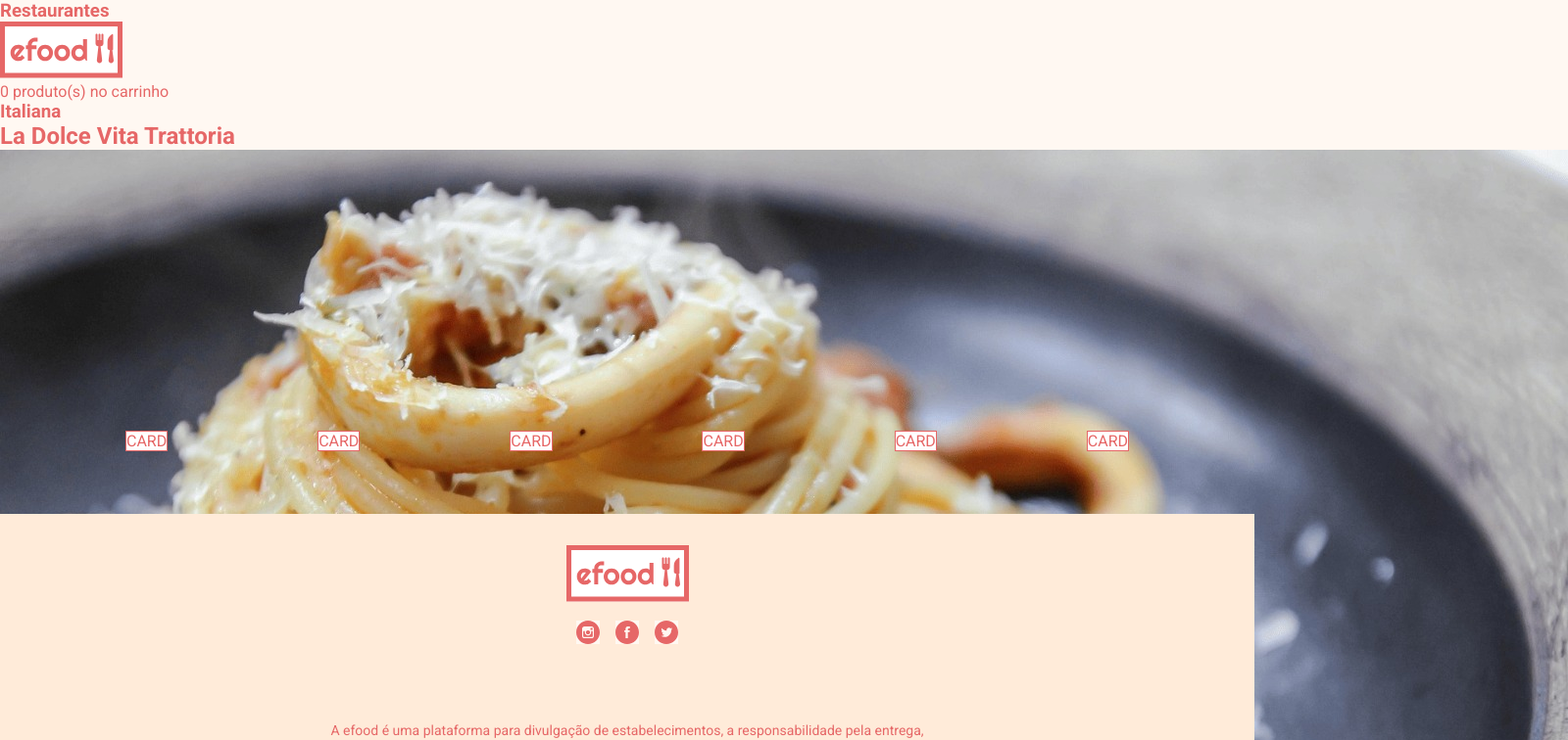
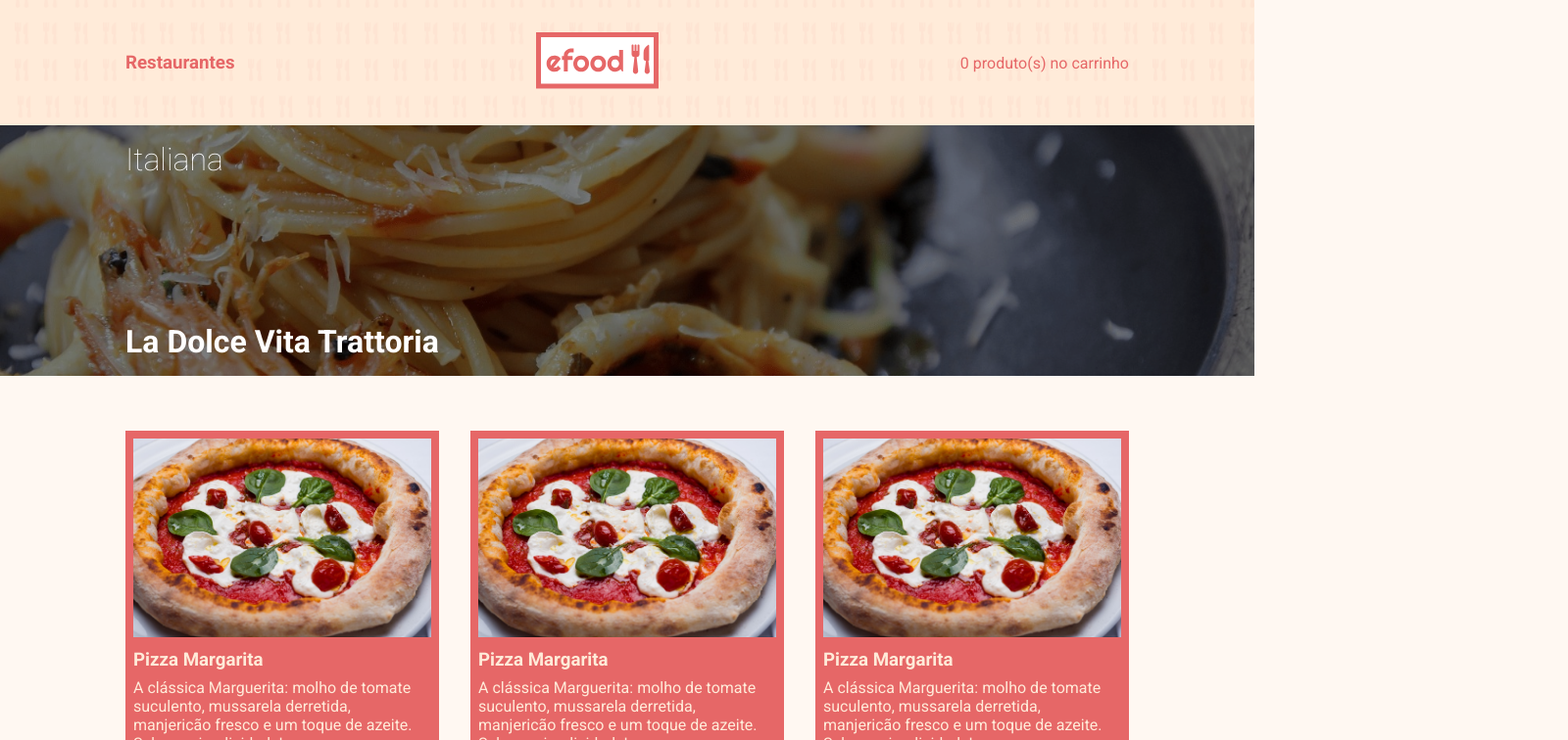
Before and after one commit to tiagolimar/efood-EBAC, a React (Vite) app: page /perfil in a window 1280 px wide. Shown: the top 756 px of the page at 98% size, 1600 px wide, since content can reach past the window. Built offline with nearby package versions, Linux system fonts and the light colour scheme.

Commit message:
correcoes do perfil

```diff
--- a/src/globalStyles.tsx
+++ b/src/globalStyles.tsx
@@ -14,6 +14,10 @@ export const GlobalStyles = createGlobalStyle`
         color: ${Cores.laranjaEscuro};
         font-family: 'Roboto';
     }
+
+    body {
+        overflow-x: hidden;
+    }
 `
 
 export { Cores } ;
--- a/src/pages/Home/components/Cards/index.tsx
+++ b/src/pages/Home/components/Cards/index.tsx
@@ -22,8 +22,8 @@ const Cards = () => (
             </div>
             <div className="description">
                 <p>
-                    Lorem ipsum dolor sit amet consectetur adipisicing elit. Labore, incidunt exercitationem. Dolorum asperiores quia enim, veniam dolorem sit a obcaecati possimus libero cum dolore non,
-                    ipsa optio mollitia perspiciatis nobis?
+                    Peça já o melhor da culinária japonesa no conforto da sua casa! Sushis frescos, sashimis deliciosos e pratos quentes irresistíveis.
+                    Entrega rápida, embalagens cuidadosas e qualidade garantida.<br/>Experimente o Japão sem sair do lar com nosso delivery!
                 </p>
                 <Link to='/perfil'>Saiba mais</Link>
             </div>
--- a/src/pages/Profile/components/Cards/index.tsx
+++ b/src/pages/Profile/components/Cards/index.tsx
@@ -1,8 +1,19 @@
 import CardsStyles from "./styles";
+import pizzaMargarita from "../../../../image/pizza-margarita.png"
 
 const Cards = () => (
     <CardsStyles>
-        CARD
+        <div className="div-image">
+            <img src={pizzaMargarita} alt="" />
+        </div>
+        <h3>Pizza Margarita</h3>
+        <div className="description">
+            <p>A clássica Marguerita: molho de tomate suculento,
+                mussarela derretida, manjericão fresco e um toque de azeite.
+                Sabor e simplicidade!</p>
+        </div>
+
+        <button>Adicionar ao carrinho</button>
     </CardsStyles>
 )
 
--- a/src/pages/Profile/components/Cards/styles.tsx
+++ b/src/pages/Profile/components/Cards/styles.tsx
@@ -2,76 +2,44 @@ import styled from "styled-components";
 import { Cores } from "../../../../globalStyles";
 
 const CardsStyles = styled.div`
-    max-width: 472px;
-    margin-bottom: 64px;
-    border: 1px ${Cores.laranjaEscuro} solid;
-    background-color: white;
+    width: 320px;
+    background-color: ${Cores.laranjaEscuro};
+    margin-bottom: 32px;
 
-    .card{
-        position: relative;
-    }
-
-    .card-categories{
-        position: absolute;
-        display: flex;
-        gap: 8px;
+    .div-image {
+        width: 304px;
+        margin: 8px auto;
         background-color: transparent;
-        right: 16px;
-        top: 16px;
-    }
-
-    .card-categories .categories{
-        width: fit-content;
-        padding: 4px;
-        background-color: ${Cores.laranjaEscuro};
-        color: white;
-        font-weight: normal;
-    }
-
-    .subtitle {
-        margin: 8px;
-        padding-bottom: 16px;
-        display: flex;
-        justify-content: space-between;
-
-        div {
-            width: 56px;
-            height: 24px;
-            display: flex;
-            justify-content: space-between;
-            align-items: center;
-
-            #nota {
-                font-weight: 700;
-                font-size: 18px;
-            }
-
-            img {
-                width: 21px;
-            }
-
+        img {
+            max-width: 100%;
         }
     }
 
+    h3 {
+    background-color: transparent;
+    color: #FFEBD9;
+    margin-left: 8px;
+    }
+
     .description {
-        display: flex;
-        flex-direction: column;
-        padding-left: 8px;
-
-        p{
-            padding-left: 4px ;
-        }
-
-        a{
-            width: fit-content;
-            padding: 4px;
-            background-color: ${Cores.laranjaEscuro};
-            color: white;
-            margin-top: 16px;
-            margin-bottom: 8px;
-            text-decoration: none;
+        background-color: transparent;
+        p {
+            color: #FFEBD9;
+            background-color: transparent;
+            margin: 8px;
         }
     }
+
+    button {
+        width: 304px;
+        height: 24px;
+        margin: 0 8px;
+        font-size: 14px;
+        font-weight: 700;
+        border: none;
+        margin-bottom: 8px;
+    }
+
 `
 
 export default CardsStyles
--- a/src/pages/Profile/components/Hero/styles.tsx
+++ b/src/pages/Profile/components/Hero/styles.tsx
@@ -13,7 +13,7 @@ const StylesHero = styled.header`
         height: 384px;
     }
 
-    header-top {
+    .header-top {
         background-image: url(${image});
         background-size: cover;
         background-position: center;
@@ -25,7 +25,7 @@ const StylesHero = styled.header`
         height: 50px;
     }
 
-    border-bottom {
+    .header-bottom {
         height: 256px;
         position: relative;
 
--- a/src/pages/Profile/components/Main/styles.tsx
+++ b/src/pages/Profile/components/Main/styles.tsx
@@ -6,6 +6,7 @@ const MainStyles = styled.section`
     display: flex;
     flex-wrap: wrap;
     justify-content: space-between;
+    margin-bottom: 128px;
 `
 
 export default MainStyles
```
Also changed, not shown: src/image/pizza-margarita.png (added).
